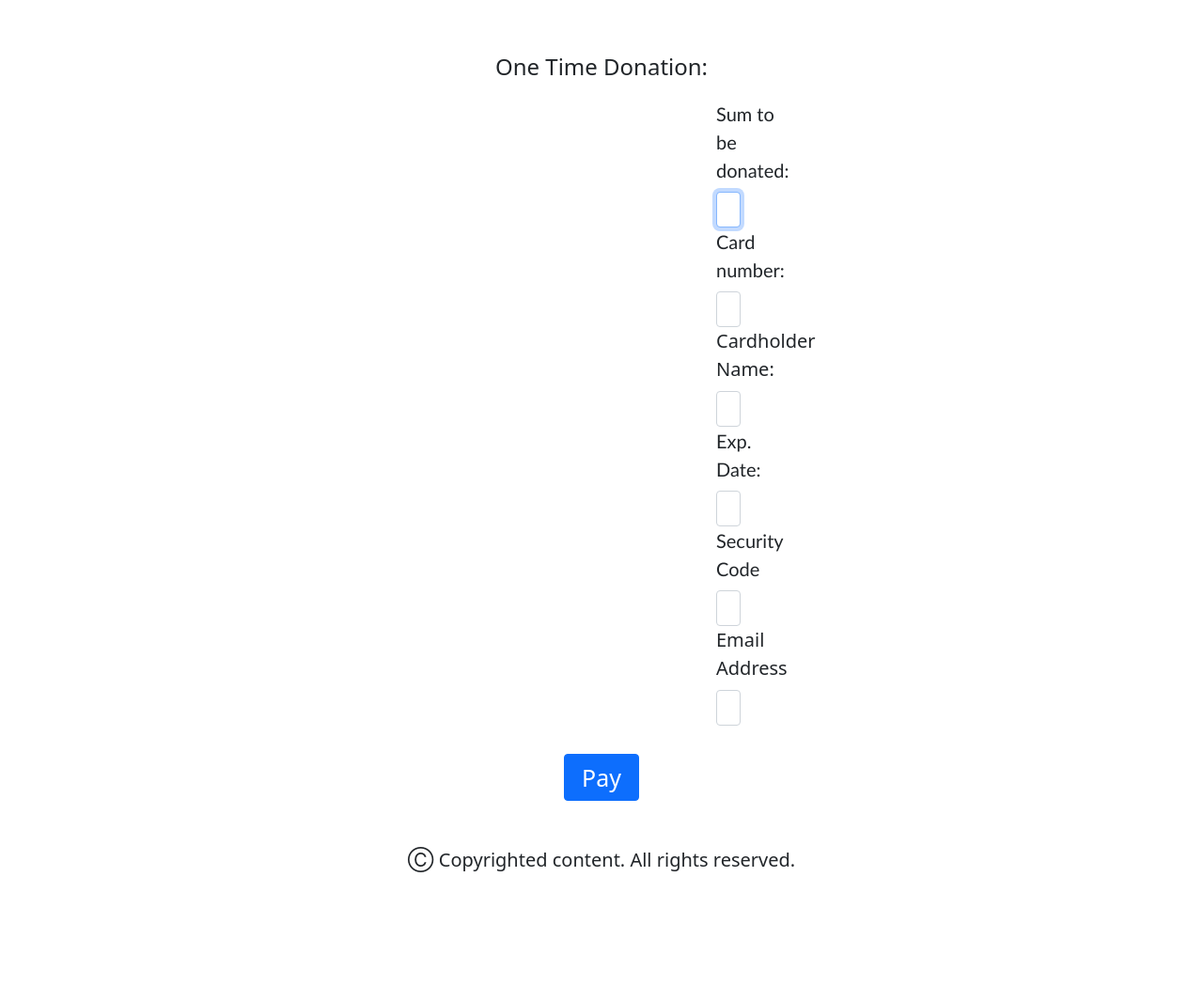
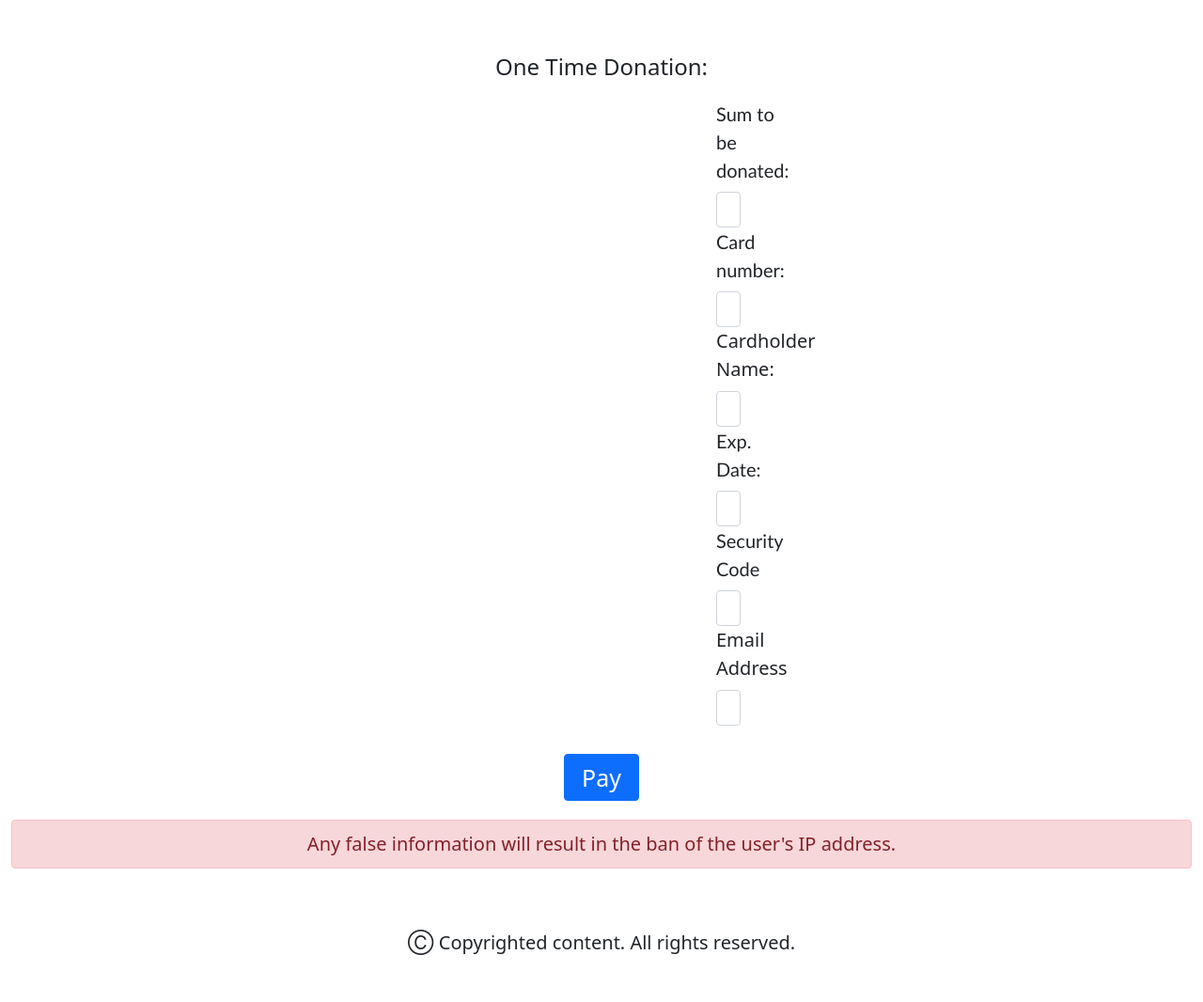
Before and after one commit to DoMonkysFly7/CS50-Fnal-Project, a Flask app: page /one_time_donation in a window 1280 px wide; the page is wider, and only the part inside the window is pictured. Shown: the part 140-1206 px from the top of that part at 94% size. Before the commit the page ends 1068 px from the top of that part, so only its background shows below. Run offline with Flask 2, Linux system fonts and the light colour scheme; some libraries are stand-ins or nearby versions.

Commit message:
Code cleaning 3#

```diff
--- a/app.py
+++ b/app.py
@@ -191,6 +191,9 @@ def regular_donations():
         if not sum.isnumeric() or not card_number.isnumeric() or not expiration_date.isnumeric() or not card_code.isnumeric():
             return apology("Please provide only numbers when necessary", 403)
 
+        if cardholder_name.isnumeric():
+            return apology("Please provide a name, not number(s)", 400)
+
         # Promt the user to input data correctly
         if len(expiration_date) != 6:
             return apology("Please input data correctly -- Expiration Date", 403)
@@ -201,8 +204,8 @@ def regular_donations():
         elif len(card_number) > 16 or len(card_number) < 15:
             return apology("Please input data correctly -- Card Number", 403)
 
-        elif int(number_months) < 1:
-            return apology("Number months must be a positive number", 403)
+        elif int(number_months) < 2:
+            return apology("Number months must be a positive number, higher than 1", 403)
 
         # Hash sensitive data
         card_number = generate_password_hash(card_number)
@@ -222,7 +225,6 @@ def regular_donations():
 
         mail.send(mail_msg)
 
-        # Once the form was submitted, go back to /donations
         return render_template("/donations.html")
 
     else:
--- a/templates/one_time_donation.html
+++ b/templates/one_time_donation.html
@@ -12,38 +12,40 @@
 
             <div class="donation_form_cardNo">
                 <label class="form-label">  Sum to be donated: </label>
-                <input name="sum" id="card_number" autofocus type="text" class="form-control" placeholder="$">
+                <input name="sum" id="card_number" required="" type="text" class="form-control" placeholder="$">
             </div>
 
 
             <div class="donation_form_cardNo">
                 <label class="form-label"> Card number: </label>
-                <input name="card_number" id="card_number" autofocus type="text" class="form-control">
+                <input name="card_number" id="card_number" required="" type="text" class="form-control">
             </div>
 
             <div class="donation_form_cardholder">
                 <label class="form-label"> Cardholder Name: </label>
-                <input  name="cardholder_name" id="cardholder_name" autofocus type="text" class="form-control">
+                <input  name="cardholder_name" id="cardholder_name" required="" type="text" class="form-control">
             </div>
 
             <div class="card_expiration_date" id="exception">
                 <label class="form-label"> Exp. Date: </label>
-                <input name="expiration_date" id="expiration_date" placeholder="MMYYYY" autofocus type="text" class="form-control">
+                <input name="expiration_date" id="expiration_date" placeholder="MMYYYY" required="" type="text" class="form-control">
             </div>
 
             <div class="card_code">
                 <label class="form-label"> Security Code </label>
-                <input name="card_code" id="expiration_date" placeholder="CVV or CVV2" autofocus type="text" class="form-control">
+                <input name="card_code" id="expiration_date" placeholder="CVV or CVV2" required="" type="text" class="form-control">
             </div>
 
             <div class="donation_form_cardholder">
                 <label class="form-label"> Email Address </label>
-                <input name="email_address" id="cardholder_name"  autofocus type="text" class="form-control">
+                <input name="email_address" id="cardholder_name"  required="" type="text" class="form-control">
             </div>
 
             <button type="submit" class="btn btn-primary" style="margin-top: 30px; width: 80px; height: 50px; font-size: 25px;"> Pay </button>
 
         </form>
 
+    <div class="alert alert-danger" style="margin-top: 20px;"> Any false information will result in the ban of the user's IP address. </div>
+
 
 {% endblock %}
--- a/templates/percent_donation.html
+++ b/templates/percent_donation.html
@@ -54,5 +54,6 @@
 
     </form>
 
+    <div class="alert alert-danger" style="margin-top: 20px;"> Any false information will result in the ban of the user's IP address. </div>
 
 {% endblock %}
--- a/templates/regular_donations.html
+++ b/templates/regular_donations.html
@@ -27,7 +27,7 @@
 
         <div class="card_expiration_date">
             <label class="form-label"> Exp. Date: </label>
-            <input name="expiration_date" placeholder="MM/YYYY" required="" type="text" class="form-control">
+            <input name="expiration_date" placeholder="MMYYYY" required="" type="text" class="form-control">
         </div>
 
         <div class="card_code">
@@ -52,4 +52,7 @@
 
     <p class="foot-paragraph"> The selected sum will be extracted from the aforementioned payment method once a month, on the date of 15th exactly </p>
 
+
+    <div class="alert alert-danger" style="margin-top: 20px;"> Any false information will result in the ban of the user's IP address. </div>
+
 {% endblock %}
```
Also changed, not shown: adoption.db, 2 other files.
